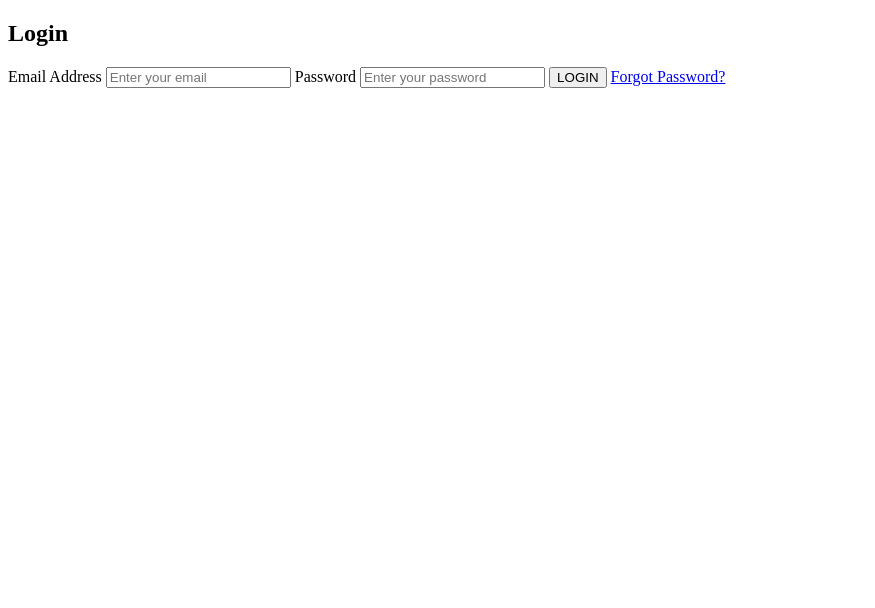
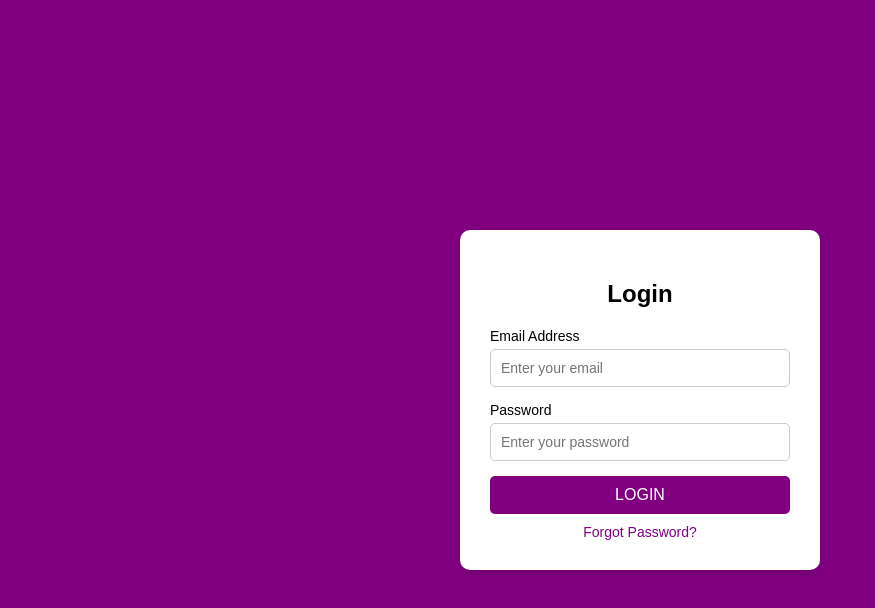
Before and after one commit to badmeet/first_web, a plain HTML site: page index.html in a window 1280 px wide. Shown: the whole page, without its empty margins (0-875 px from the left). Drawn offline with Linux system fonts and the light colour scheme.

Commit message:
changed css file name

```diff
--- a/index.html
+++ b/index.html
@@ -5,7 +5,7 @@
     <meta charset="UTF-8">
     <meta name="viewport" content="width=device-width, initial-scale=1.0">
     <title>Login Page</title>
-    <link rel="stylesheet" href="./styles_2.css">
+    <link rel="stylesheet" href="./styles.css">
 </head>
 
 <body>
```
